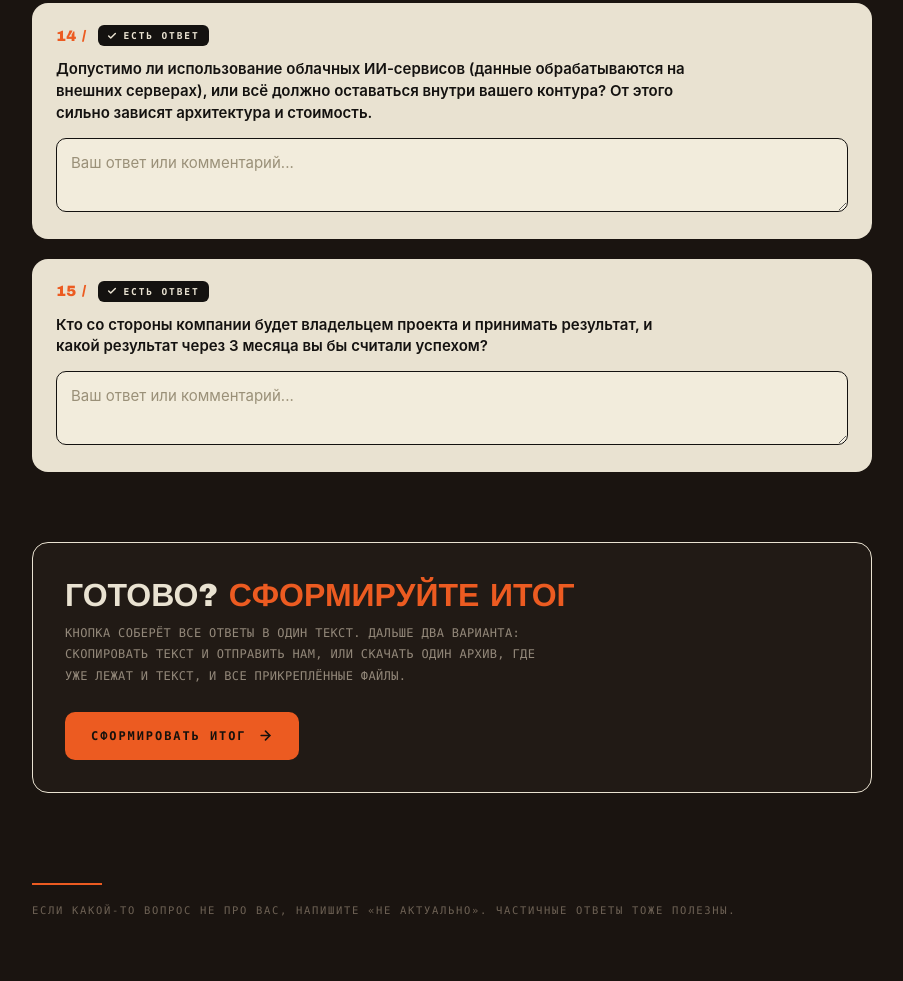
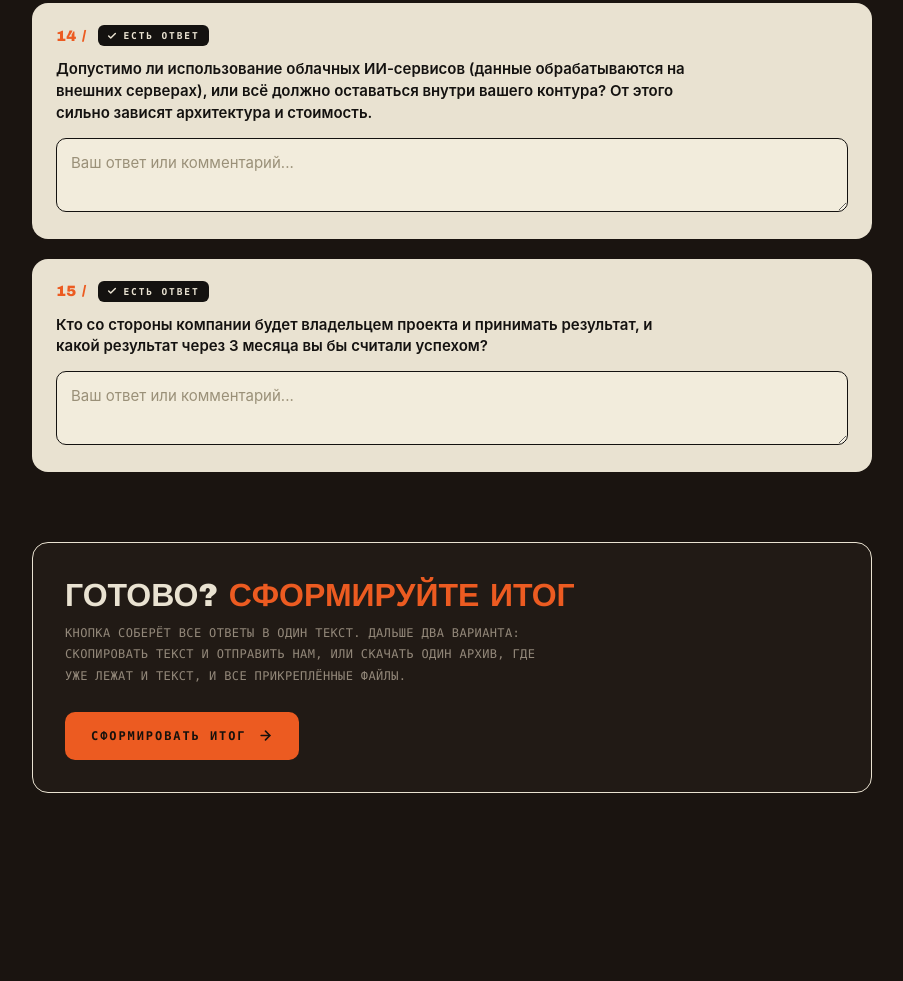
Before and after one commit to velllvetsky-commits/oprosnik, a plain HTML site: page index.html in a window 1280 px wide. Shown: the part 4342-5323 px from the top of the page, without its empty margins (188-1091 px from the left). After the commit the page ends 5225 px from the top, so only its background shows below. Drawn offline with Linux system fonts and the light colour scheme.

Commit message:
Убрать подпись в подвале
Co-Authored-By: Claude Fable 5 <noreply@anthropic.com>

```diff
--- a/index.html
+++ b/index.html
@@ -349,7 +349,6 @@
 </div>
 </div>
 
-<footer>Если какой-то вопрос не про вас, напишите «не актуально». Частичные ответы тоже полезны.</footer>
 
 <script>
 const QUESTIONS = [
```
